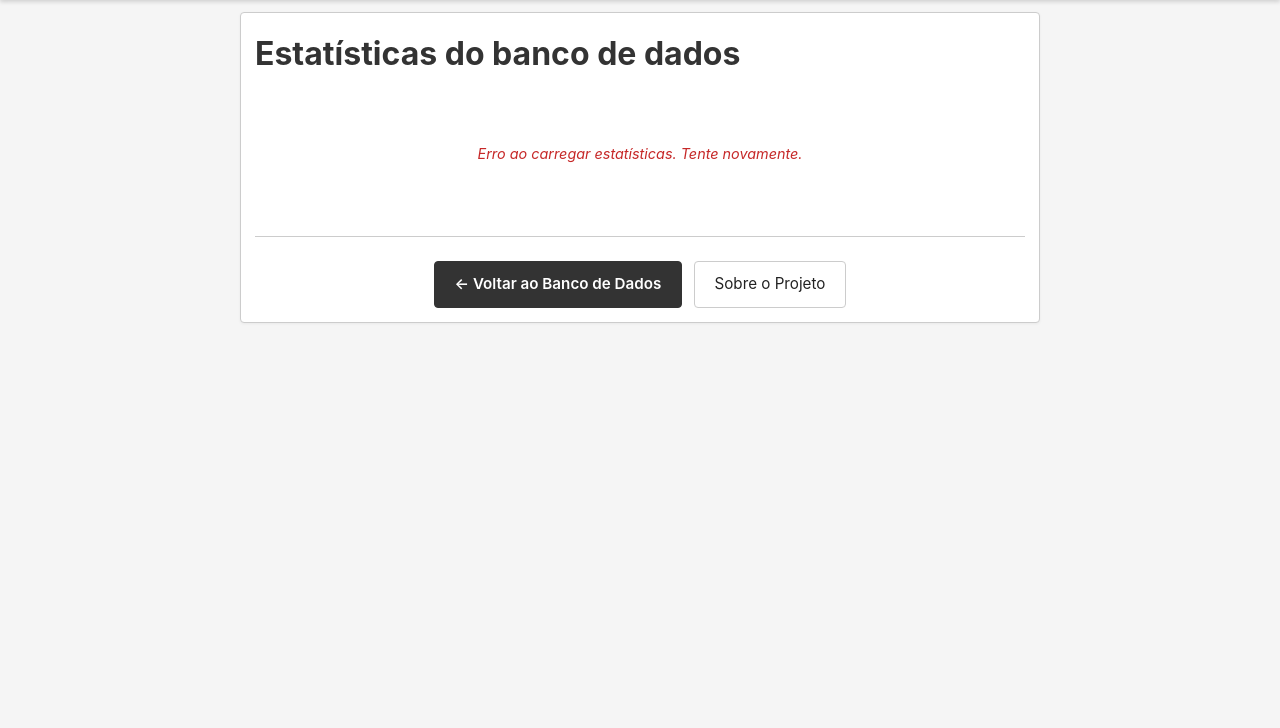
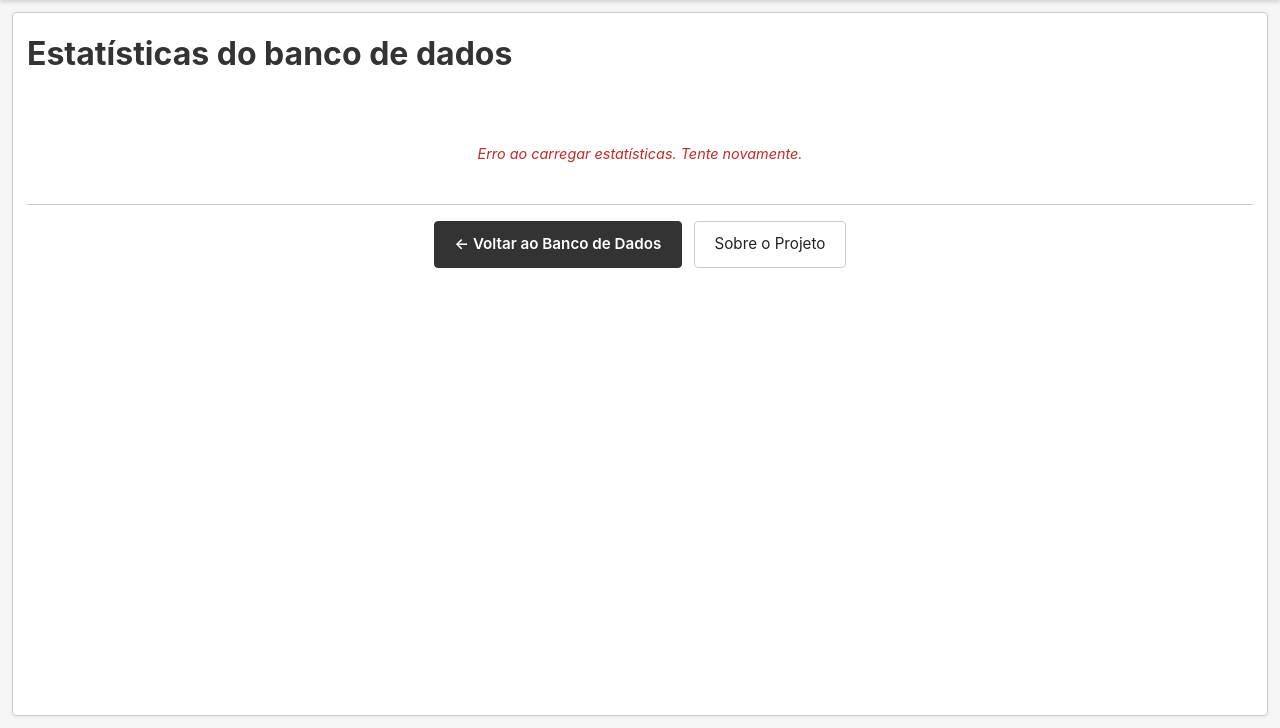
Before and after one commit to jacques-santos/Projeto-Machado-de-Assis, a Django app: page /estatisticas/ in a window 1280 px wide. Shown: the part 72-800 px from the top of the page. Run offline with Django 5.2, Linux system fonts and the light colour scheme; parts of the project's set-up code (start-up, migrations or seed data) failed here and were passed over.

Commit message:
feat: update styles for results table and stats page layout

```diff
--- a/static/css/styles.css
+++ b/static/css/styles.css
@@ -1131,7 +1131,7 @@ a:hover {
 
 /* ===== PAGE CONTENT (For static pages) ===== */
 .page-content {
-  max-width: 800px;
+  max-width: 100%;
   margin: 0 auto;
   line-height: 1.7;
 }
--- a/templates/pages/linha_do_tempo_machado_de_assis.html
+++ b/templates/pages/linha_do_tempo_machado_de_assis.html
@@ -7,7 +7,7 @@
 <article class="page-content card" style="padding: 1.25rem 1.5rem; max-width: 100%;">
 <div class="tl-header">
   <div>
-    <h1 class="tl-title">Machado de Assis</h1>
+    <h1 class="tl-title">Linhado do Tempo de Machado de Assis</h1>
     <p class="tl-subtitle">Uma vida em publicações · 1839–1908</p>
   </div>
   <div class="tl-legend" aria-label="Legenda">
--- a/templates/pages/stats.html
+++ b/templates/pages/stats.html
@@ -4,14 +4,14 @@
 {% block title %}Estatísticas — Banco de Dados Machado de Assis{% endblock %}
 
 {% block content %}
-<article class="page-content card">
+<article class="page-content card stats-page">
   <h1>Estatísticas do banco de dados</h1>
 
   <div id="stats-loading" class="loading-text" role="status" aria-busy="true">
     Carregando estatísticas...
   </div>
 
-  <div id="stats-content" style="display: none;">
+  <div id="stats-content" style="display: none;" class="stats-scroll-area">
     <!-- Resumo -->
     <section class="stats-summary" id="stats-summary">
       <div class="stat-card">
@@ -60,7 +60,7 @@
     </section>
   </div>
 
-  <nav class="nav-links" aria-label="Navegação entre páginas">
+  <nav class="nav-links stats-sticky-nav" aria-label="Navegação entre páginas">
     <a href="{% url 'catalog:home' %}" class="btn-primary">← Voltar ao Banco de Dados</a>
     <a href="{% url 'catalog:about' %}" class="btn-secondary">Sobre o Projeto</a>
   </nav>
@@ -69,6 +69,39 @@
 
 {% block extra_css %}
 <style>
+  .stats-page {
+    max-width: 100%;
+    display: flex;
+    flex-direction: column;
+    height: calc(98vh - 80px);
+    overflow: hidden;
+    padding-bottom: 0;
+  }
+  .stats-page > h1 {
+    flex-shrink: 0;
+  }
+  .stats-page > .loading-text {
+    flex-shrink: 0;
+  }
+  .stats-scroll-area {
+    flex: 1;
+    overflow-y: auto;
+    min-height: 0;
+    padding-right: 4px;
+  }
+  .stats-scroll-area::-webkit-scrollbar { width: 6px; }
+  .stats-scroll-area::-webkit-scrollbar-track { background: transparent; }
+  .stats-scroll-area::-webkit-scrollbar-thumb { background: var(--border); border-radius: 3px; }
+  .stats-sticky-nav {
+    flex-shrink: 0;
+    margin-top: 0;
+    padding: 1rem 0;
+    border-top: 1px solid var(--border);
+    background: var(--card);
+    position: sticky;
+    bottom: 0;
+  }
+
   .stats-summary {
     display: grid;
     grid-template-columns: repeat(4, 1fr);
@@ -225,8 +258,8 @@
     display: inline-flex;
     flex-direction: column;
     align-items: center;
-    width: 16px;
-    margin-right: 1px;
+    flex: 1 1 0;
+    min-width: 0;
     vertical-align: bottom;
     cursor: default;
   }
@@ -236,7 +269,8 @@
   }
 
   .timeline-bar {
-    width: 12px;
+    width: 80%;
+    max-width: 20px;
     background: var(--accent, #6d4c41);
     border-radius: 2px 2px 0 0;
     min-height: 1px;
@@ -267,6 +301,8 @@
     min-height: 160px;
     border-bottom: 2px solid var(--border, #c9b99a);
     padding-bottom: 0;
+    width: 100%;
+    gap: 1px;
   }
 
   .stats-error {
```
Also changed, not shown: static/css/catalog.css (+7 -5 lines).
